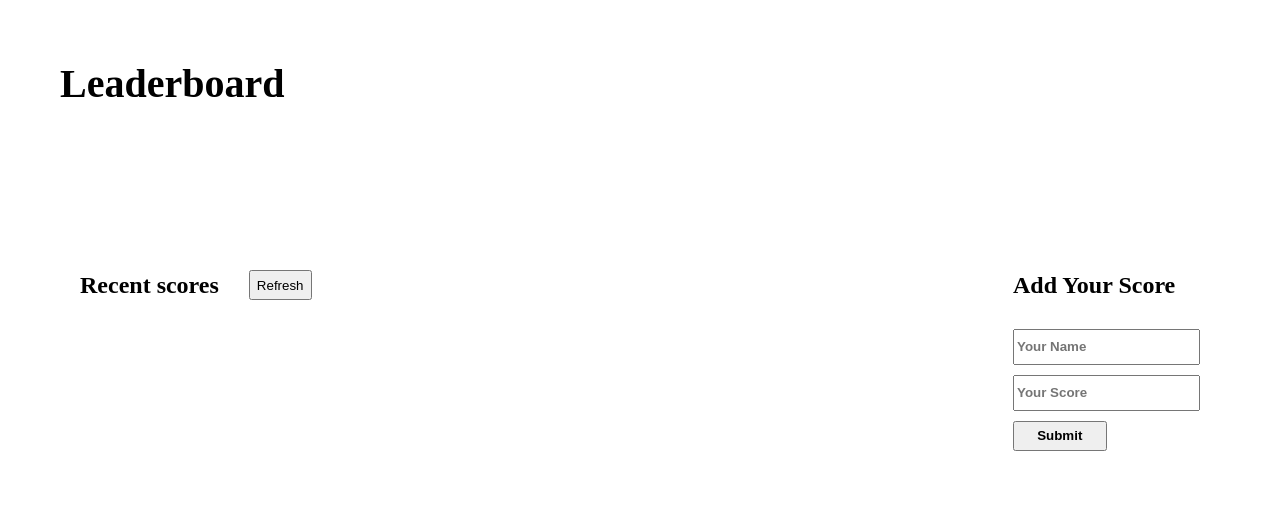
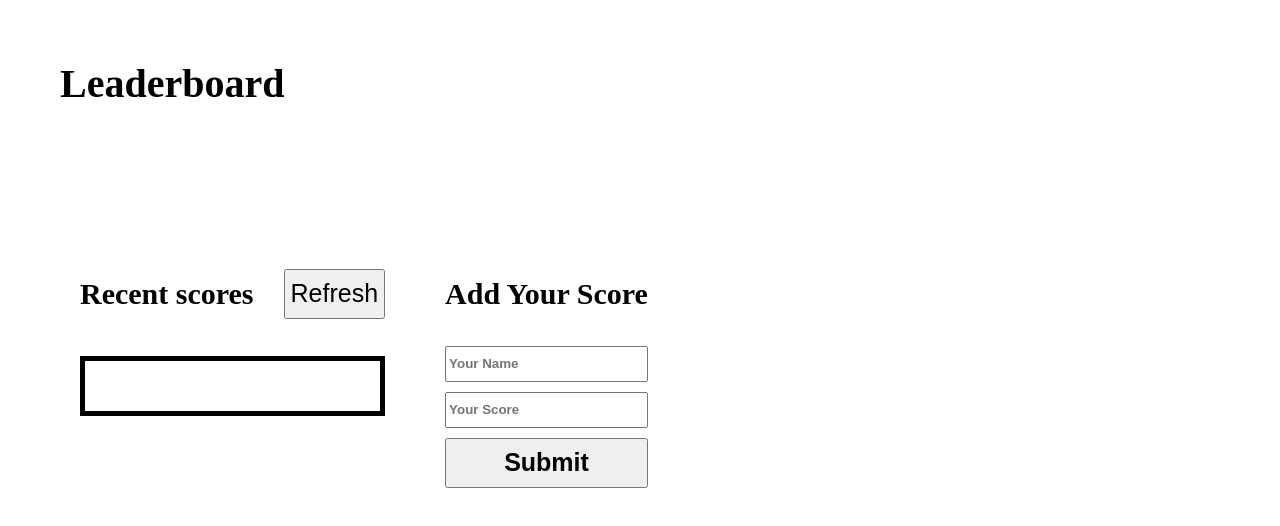
Before and after one commit to amanuelbelete95/leader-board, a website built with webpack: page src/index.html in a window 1280 px wide. Built offline with nearby package versions, Linux system fonts and the light colour scheme.

Commit message:
Add styling for the project

```diff
--- a/src/index.js
+++ b/src/index.js
@@ -44,6 +44,7 @@ refreshBtn.addEventListener('click', async () => {
     // refresh
     data.result.forEach((item) => {
       const scoreListItem = document.createElement('li');
+      scoreListItem.classList.add('score');
       scoreListItem.innerHTML = `<span class="user-name">${item.user}</span><span class="user-score">${item.score}</span>`;
       scoreList.append(scoreListItem);
     });
--- a/src/style.css
+++ b/src/style.css
@@ -2,6 +2,13 @@ body {
   padding: 0;
   margin: 0;
   box-sizing: border-box;
+  font-size: 20px;
+}
+
+ul {
+  list-style-type: none;
+  border: 5px solid black;
+  padding: 25px;
 }
 
 header {
@@ -15,7 +22,8 @@ header {
   margin: 30px 15px;
   padding: 50px;
   display: flex;
-  justify-content: space-between;
+  gap: 30px;
+  /* justify-content: space-between; */
 }
 
 .left-side {
@@ -31,7 +39,18 @@ header {
 }
 
 .btn {
-  height: 30px;
+  height: 50px;
+  font-size: 25px;
+  padding: 5px;
+}
+
+.score:nth-child(odd) {
+  background-color: rgba(128, 128, 128, 0.39);
+}
+
+.score {
+  padding: 10px;
+  width: 200px;
 }
 
 .form {
@@ -47,5 +66,8 @@ input {
 }
 
 .submit {
-  width: 50%;
+  /* width: 50%; */
+  height: 50px;
+  font-size: 25px;
+  padding: 5px;
 }
```
